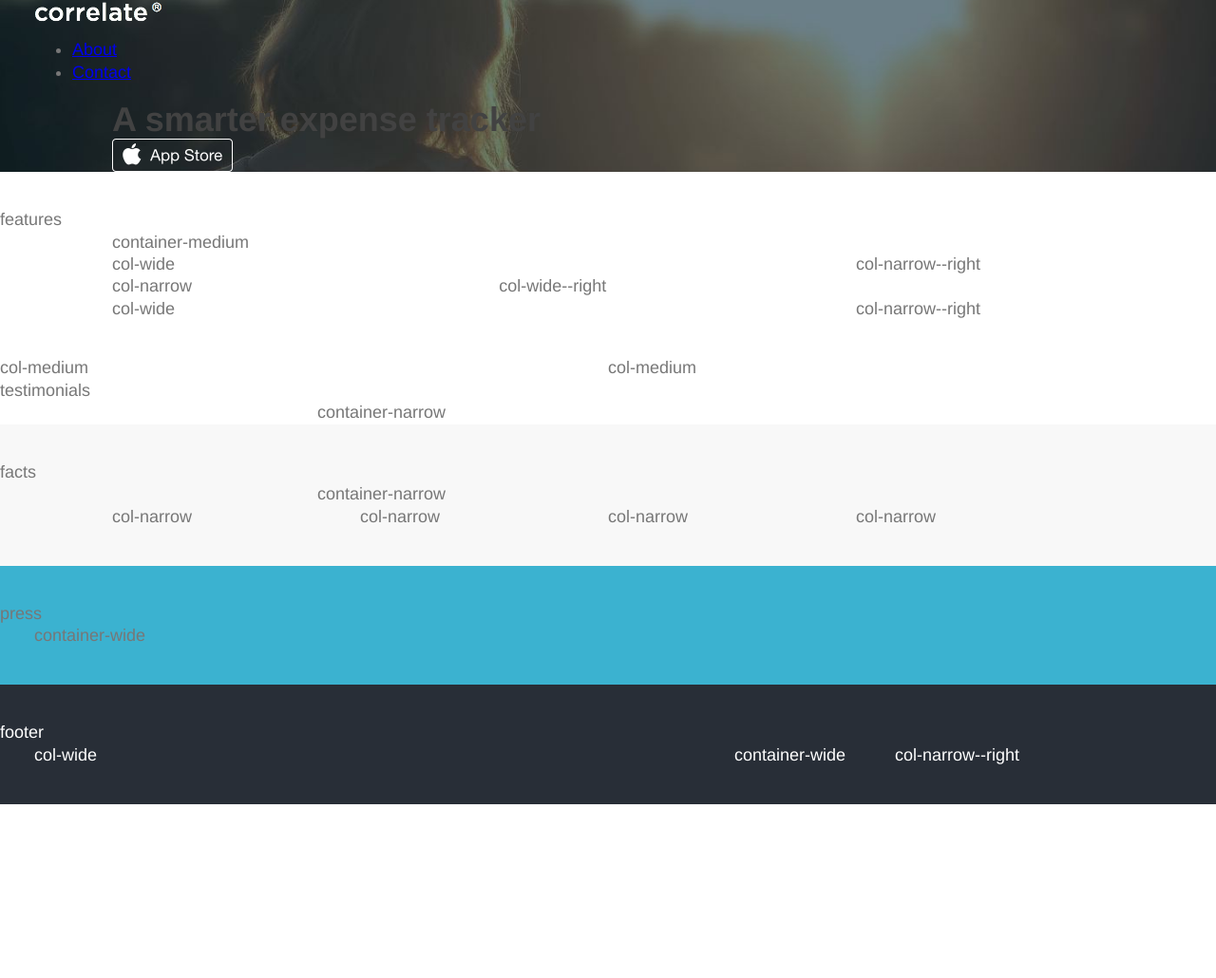
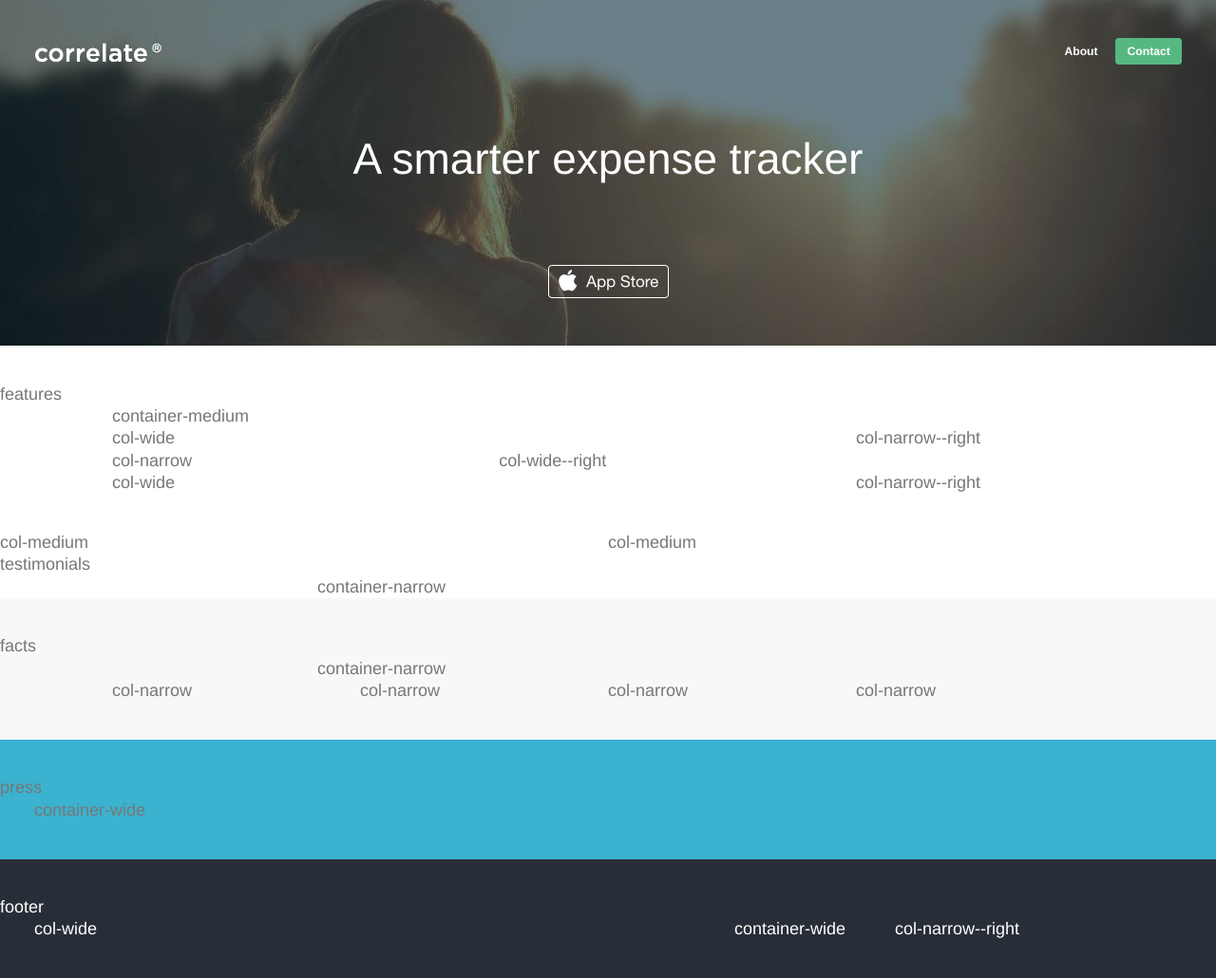
Before and after one commit to brunomorello/html-template, a plain HTML site: page index.html in a window 1280 px wide. Shown: the whole page at 95% size. Before the commit the page ends 847 px from the top, so only its background shows below. Drawn offline with Linux system fonts and the light colour scheme.

Commit message:
Header HTML and CSS added

```diff
--- a/assets/css/modules.css
+++ b/assets/css/modules.css
@@ -11,16 +11,113 @@ banner
 }
 
 @media (min-width: 38em) {
+
 	.row--banner { background-image: url(../img/banner.jpg); }
+
 }
 
 /* ----------------------------
 header
 ---------------------------- */
 
+.header {
+	padding: 1.25em 1em;
+	/* 20px/16px - 16px/16px */
+}
+
+.header__logo {
+	float: left;
+	padding-top: .2em;
+}
+
+.header__nav {
+	float: right;
+	width: 150px;
+}
+
+.header__nav ul {
+	margin: 0;
+	padding: 0;
+	list-style: none;
+	text-align: right;
+}
+
+.header__nav li {
+	display: inline-block;
+	margin: 0;
+}
+
+.header__nav a {
+	display: block;
+	margin-right: .2em;
+	padding: 0.6em 1em 0.4em;
+	border-radius: .3em;
+	color: #fff;
+	background: none;
+	font-size: 0.8125em;
+	/* 13px/16px */
+	font-weight: bold;
+	text-decoration: none;
+}
+
+.header__nav-contact a { margin-right: 0; }
+
+.current a {
+	color: #fff;
+	background: #56b880;
+}
+
+.header__nav a:focus { background: #000; }
+.header__nav a:hover { background: #3bb2d0; }
+.header__nav a:active { background: #af0000; }
+
+@media (min-width: 38em) {
+
+	.header {
+		padding: 2.2222em 2em;
+		/* 40px / 18px - 36px/18px */
+	}
+
+	.header__nav { width: 12em; }
+
+	.header__nav {
+		font-size: 0.8333em;
+		/* 15px/18zpx */
+	}
+
+}
+
 /* ----------------------------
 banner-content
 ---------------------------- */
+
+.banner-content {
+	padding: 1.875em 1.5em 2.8125em;
+	/* 30px/16px - 24px/16px - 45px/16px */
+	text-align: center;
+}
+
+.banner-content__heading {
+	margin: 0 0 1.875em;
+	/* 30px/24px */
+	color: #fff;
+	font-size: 1.5em;
+	/* 24px/16px */
+	font-weight: normal;
+}
+
+@media (min-width: 38em) {
+
+	.banner_content {
+		padding: 7.5em 2em;
+		/* 135px/18px - 36px/18px */
+	}
+
+	.banner-content__heading {
+		font-size: 2.5556em;
+		/* 46px/18px */
+	}
+}
 
 /* ----------------------------
 features
--- a/index.html
+++ b/index.html
@@ -61,10 +61,10 @@
 			<img src="assets/img/logo-correlate.png" alt="correlate">
 		</div>
 
-		<nav>
+		<nav class="header__nav" role="navigation">
 			<ul>
 				<li class="header__nav-about"><a href="#">About</a></li>
-				<li class="header__nav-contact"><a href="#">Contact</a></li>
+				<li class="header__nav-contact current"><a href="#">Contact</a></li>
 			</ul>
 		</nav>
 	</header>
```
